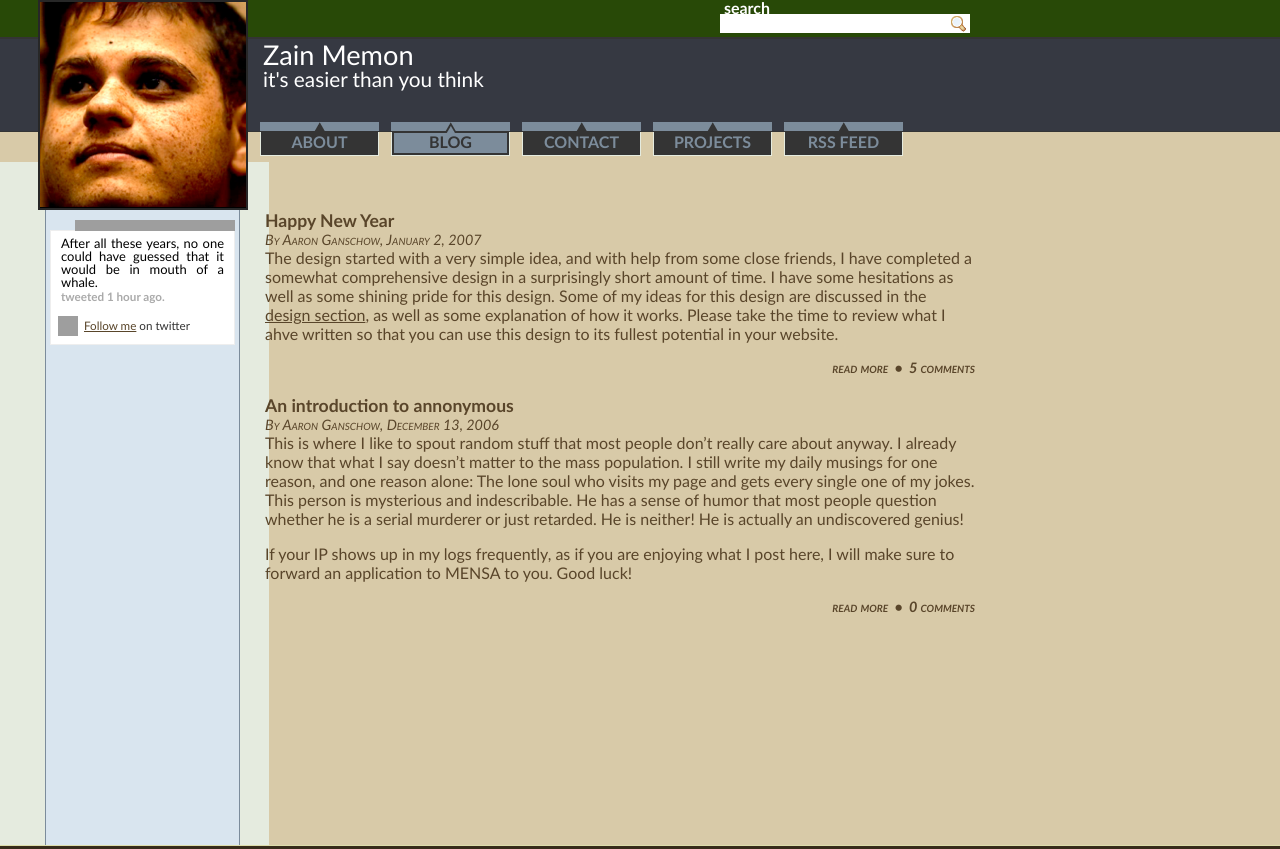
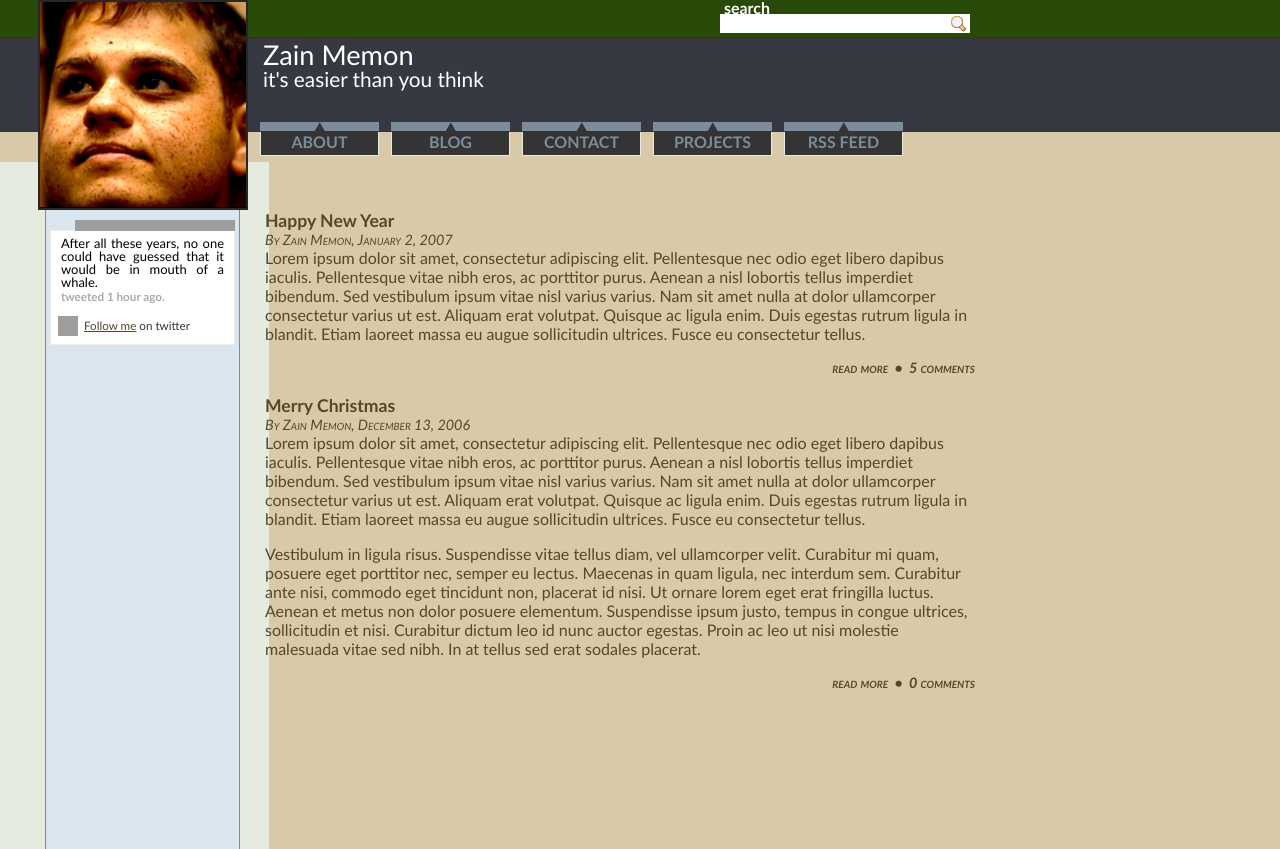
Before and after one commit to zain/inzain, a Django app: template inzain/templates/index.html in a window 1280 px wide. Shown: the top 849 px of the page. Run offline with Django 3.2, Linux system fonts and the light colour scheme; the template is opened without the code that fills it, so the values that code supplies are empty; parts of the project's set-up code (start-up, migrations or seed data) failed here and were passed over; grey boxes are pictures that could not be loaded.

Commit message:
some small template changes

```diff
--- a/inzain/templates/base.html
+++ b/inzain/templates/base.html
@@ -38,7 +38,7 @@
               <a href="index.html">About</a>
             </li>
             <li>
-              <a href="archives.html" class="selected">Blog</a>
+              <a href="archives.html">Blog</a>
             </li>
             <li>
               <a href="example.html">Contact</a>
--- a/inzain/templates/index.html
+++ b/inzain/templates/index.html
@@ -1,27 +1,16 @@
 {% extends 'base.html' %}
 
 {% block content %}
-<h3><a href="#">Happy New Year </a></h3>
-<div class="byline">By Aaron Ganschow, January 2, 2007 </div>
-<p>The design started with a very simple idea, and with help from some close friends, I have completed a somewhat comprehensive design in a surprisingly short amount of time. I have some hesitations as well as some shining pride for this design. Some of my ideas for this design are discussed in the <a href="design.html">design section</a>, as well as some explanation of how it works. Please take the time to review what I ahve written so that you can use this design to its fullest potential in your website.</p>
+<h3><a href="#">Happy New Year</a></h3>
+<div class="byline">By Zain Memon, January 2, 2007 </div>
+<p>Lorem ipsum dolor sit amet, consectetur adipiscing elit. Pellentesque nec odio eget libero dapibus iaculis. Pellentesque vitae nibh eros, ac porttitor purus. Aenean a nisl lobortis tellus imperdiet bibendum. Sed vestibulum ipsum vitae nisl varius varius. Nam sit amet nulla at dolor ullamcorper consectetur varius ut est. Aliquam erat volutpat. Quisque ac ligula enim. Duis egestas rutrum ligula in blandit. Etiam laoreet massa eu augue sollicitudin ultrices. Fusce eu consectetur tellus. </p>
 <div class="nodeFoot"><a href="#">read more</a> &nbsp;&bull;&nbsp; <a href="#">5 comments</a></div><br />
 
-<h3><a href="#">An introduction to annonymous </a></h3>
-<div class="byline">By Aaron Ganschow, December 13, 2006 </div>
+<h3><a href="#">Merry Christmas </a></h3>
+<div class="byline">By Zain Memon, December 13, 2006 </div>
+<p>Lorem ipsum dolor sit amet, consectetur adipiscing elit. Pellentesque nec odio eget libero dapibus iaculis. Pellentesque vitae nibh eros, ac porttitor purus. Aenean a nisl lobortis tellus imperdiet bibendum. Sed vestibulum ipsum vitae nisl varius varius. Nam sit amet nulla at dolor ullamcorper consectetur varius ut est. Aliquam erat volutpat. Quisque ac ligula enim. Duis egestas rutrum ligula in blandit. Etiam laoreet massa eu augue sollicitudin ultrices. Fusce eu consectetur tellus. </p>
 <p>
-  This is where I like to spout random stuff that most people don&rsquo;t
-  really care about anyway. I already know that what I say doesn&rsquo;t
-  matter to the mass population. I still write my daily musings for one
-  reason, and one reason alone: The lone soul who visits my page and gets
-  every single one of my jokes. This person is mysterious and indescribable.
-  He has a sense of humor that most people question whether he is a serial
-  murderer or just retarded. He is neither! He is actually an
-  undiscovered genius!
-</p>
-<p>
-  If your IP shows up in my logs frequently, as if you are enjoying what I
-  post here, I will make sure to forward an application to MENSA to you. Good
-  luck!
+Vestibulum in ligula risus. Suspendisse vitae tellus diam, vel ullamcorper velit. Curabitur mi quam, posuere eget porttitor nec, semper eu lectus. Maecenas in quam ligula, nec interdum sem. Curabitur ante nisi, commodo eget tincidunt non, placerat id nisi. Ut ornare lorem eget erat fringilla luctus. Aenean et metus non dolor posuere elementum. Suspendisse ipsum justo, tempus in congue ultrices, sollicitudin et nisi. Curabitur dictum leo id nunc auctor egestas. Proin ac leo ut nisi molestie malesuada vitae sed nibh. In at tellus sed erat sodales placerat.
 </p>
 <div class="nodeFoot"><a href="#">read more</a> &nbsp;&bull;&nbsp; <a href="#">0 comments</a></div><br />
 {% endblock content %}
```
